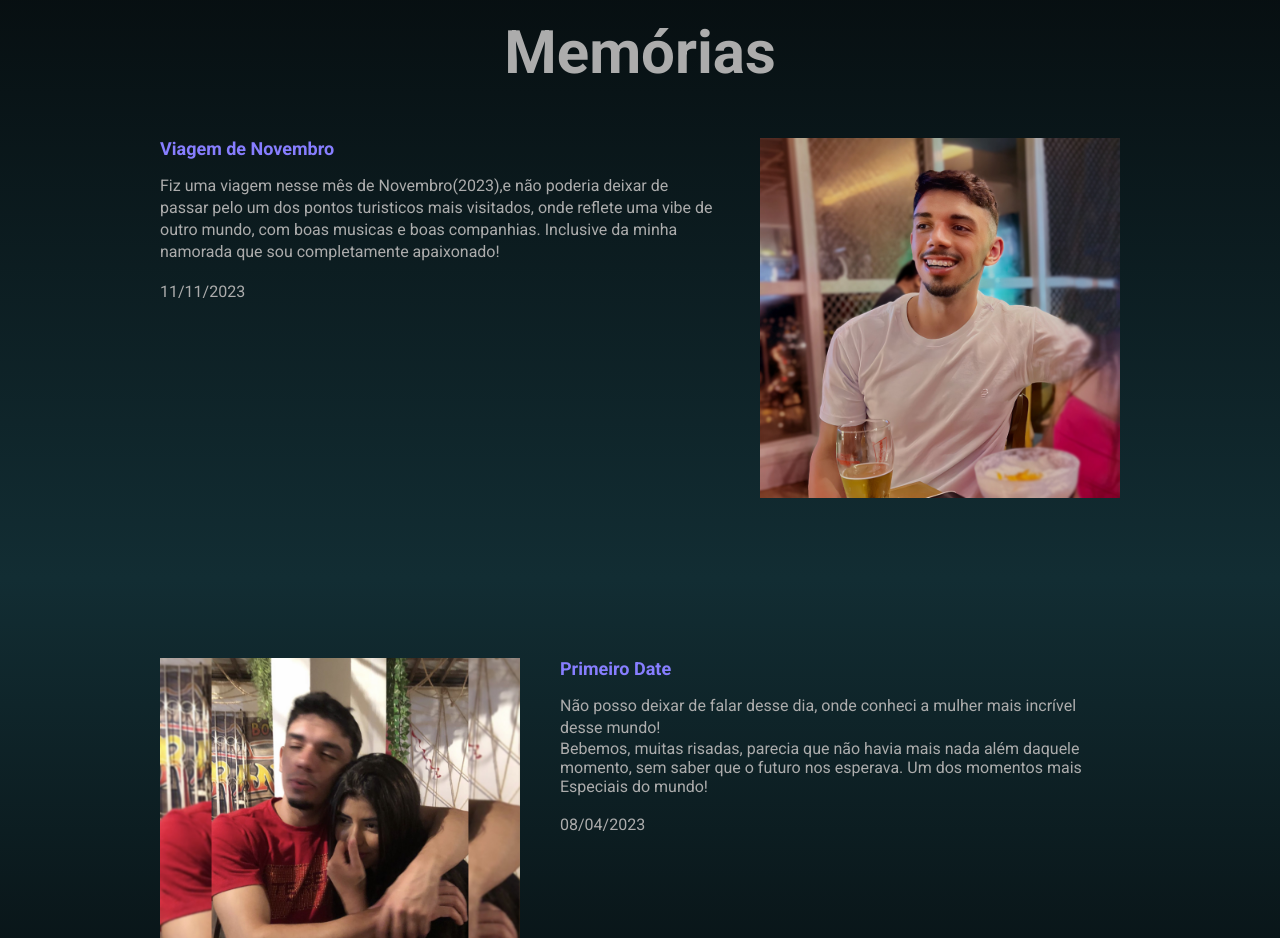
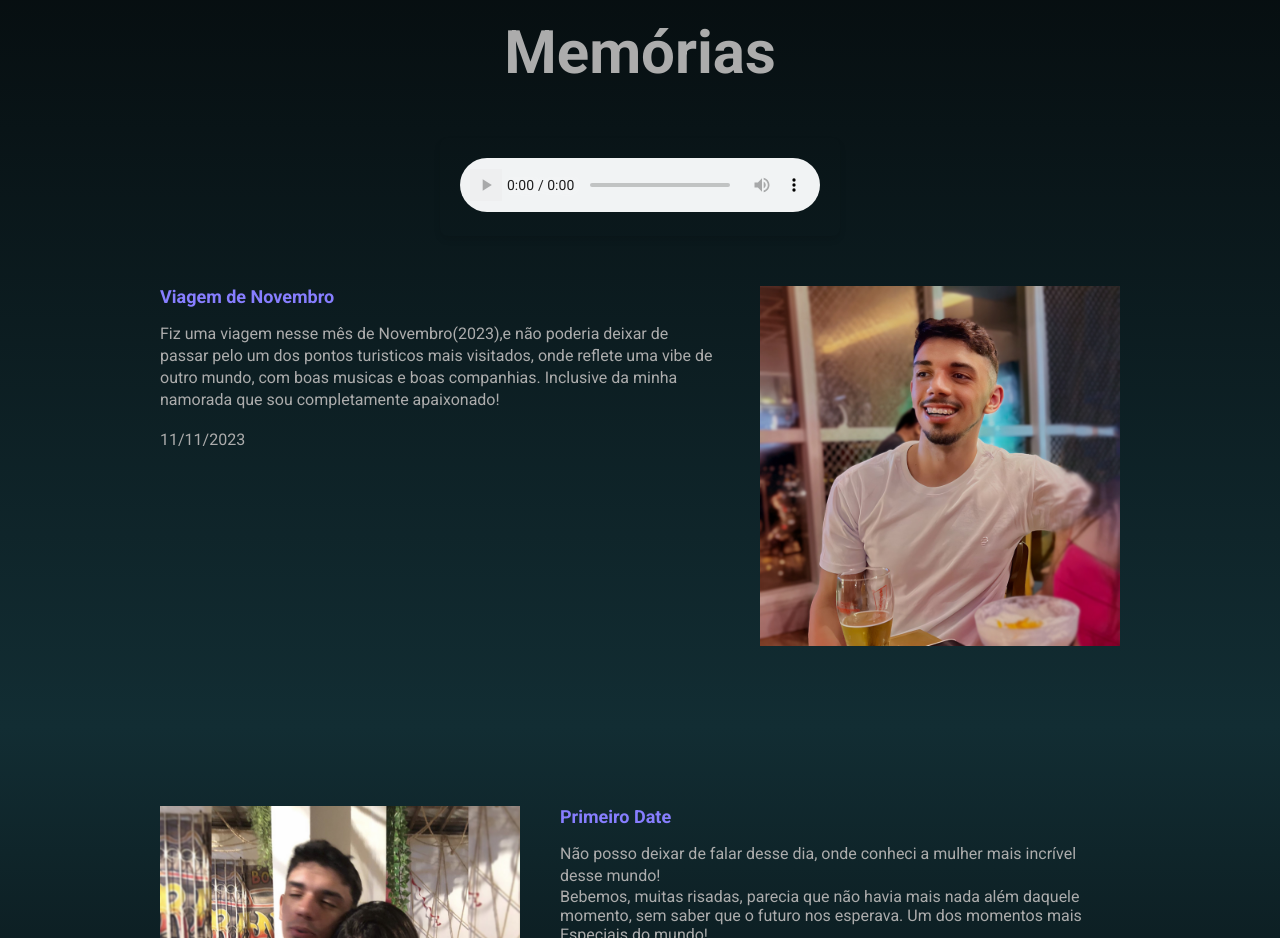
Before and after one commit to RamonOrtisz/aniversario_att, a website built with Parcel: page src/index.html in a window 1280 px wide. Shown: the part 840-1778 px from the top of the page. Built offline with nearby package versions, Linux system fonts and the light colour scheme.

Commit message:
adicionando audio

```diff
--- a/src/index.html
+++ b/src/index.html
@@ -43,6 +43,14 @@
         <div class="memory">
             <h1 class="memory1">Memórias</h1>
         </div>
+
+        <div class="audio-player">
+            <audio class="audio" controls>
+                <source  src="song/song.m4a" type="audio/mpeg">
+                Seu navegador não suporta o elemento de áudio.
+            </audio>
+        </div>
+
         <div class="container" data-aos="fade-up">
             <div class="event__details">
                 <h2 class="event__details__title">
--- /dev/null
+++ b/src/styles/_song.scss
@@ -0,0 +1,32 @@
+
+.audio-player {
+    max-width: 400px;
+    margin: 50px auto;
+    padding: 20px;
+    background-color: transparent;
+    border-radius: 8px;
+    text-align: center;
+    box-shadow: 0 4px 6px rgba(0, 0, 0, 0.1);
+}
+  /* Estilos para o elemento de áudio */
+audio {
+    width: 100%;
+    outline: none;
+    background-color: transparent;
+}
+
+  /* Estilo para os controles do reprodutor de áudio */
+audio::-webkit-media-controls {
+    background-color: transparent;
+    border-radius: 6px;
+}
+
+audio::-webkit-media-controls-play-button,
+audio::-webkit-media-controls-volume-slider {
+    background-color: rgb(230, 230, 230)
+}
+
+audio::-webkit-media-controls-volume-slider {
+    width: 100px;
+    background-color: transparent;
+}
--- a/src/styles/main.scss
+++ b/src/styles/main.scss
@@ -2,6 +2,7 @@
 @use 'components/infos_bar';
 @use 'components/buttons';
 @use 'event';
+@use 'song';
 
 * {
     margin: 0;
@@ -12,7 +13,7 @@
 }
 
 body {
-    background-color: #d3d3d3;
+    background-color: #102427;
 }
 
 .rodape {
```
Also changed, not shown: 1 other file.
